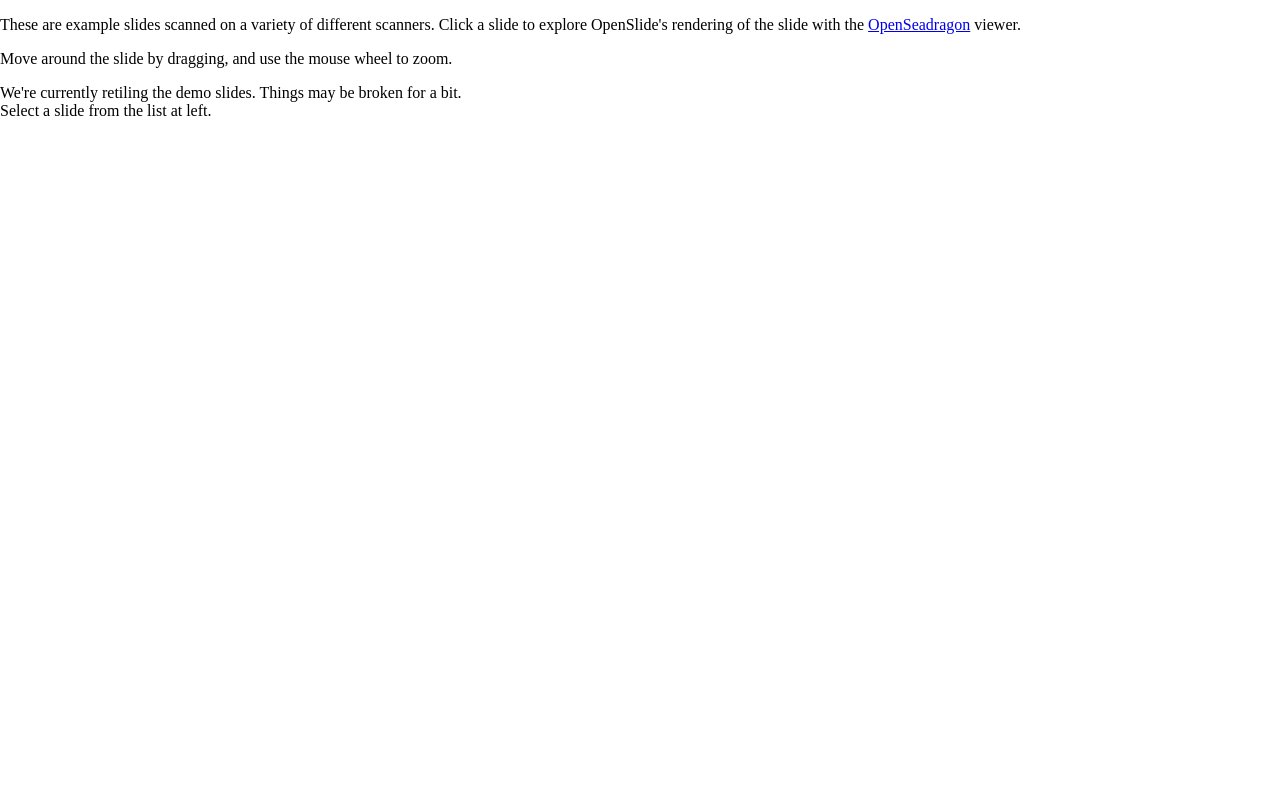
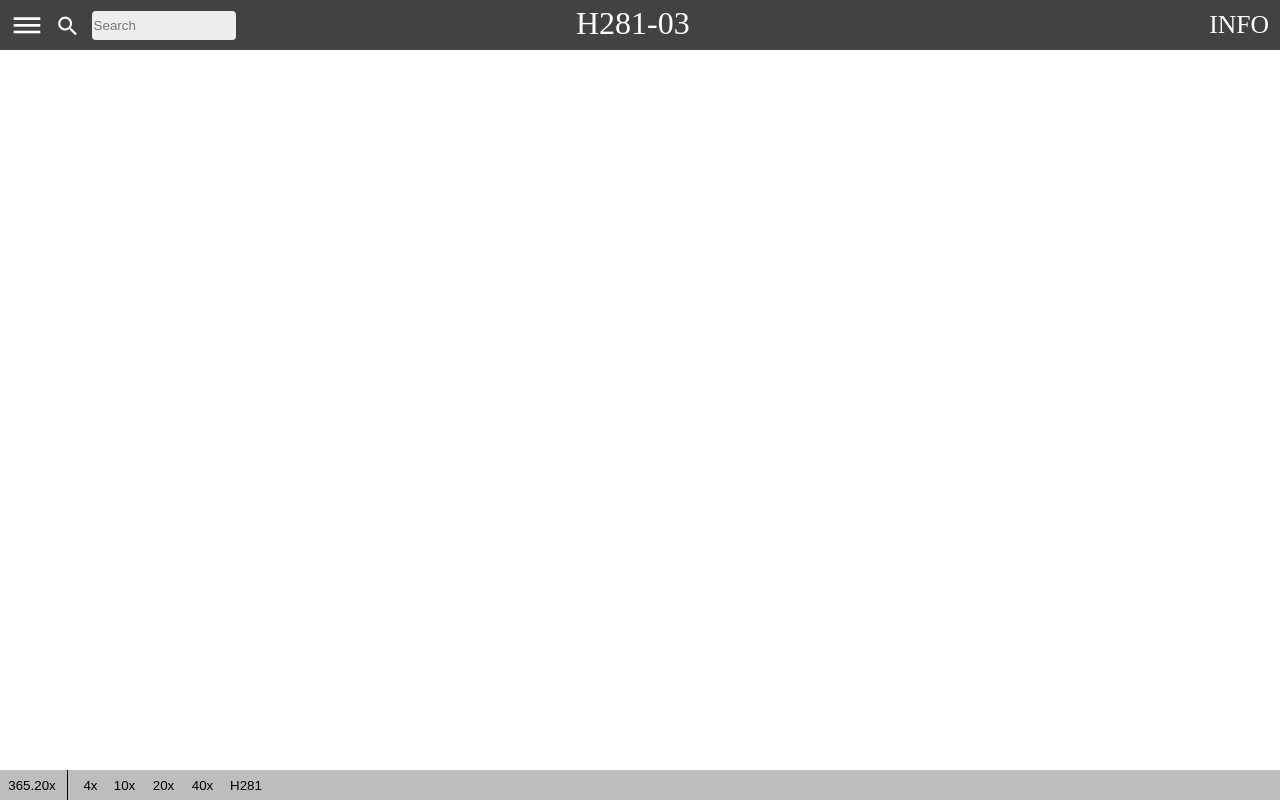
Before and after one commit to JacobIhle/Bachelor, a Flask app: template templates/index.html in a window 1280 px wide. Run offline with Flask 2, Linux system fonts and the light colour scheme; the template is opened without the code that fills it, so the values that code supplies are empty; some libraries are stand-ins or nearby versions.

Commit message:
fixed template files, minor GUI changes

```diff
--- a/app.py
+++ b/app.py
@@ -4,7 +4,7 @@ app = Flask(__name__)
 
 @app.route('/')
 def main():
-    return render_template("testOpenseadragon.html")
+    return render_template("index.html")
 
 @app.route('/<root>/<imageID>/<dzFiles>/<level>/<tile>')
 def getTile(root ,imageID ,dzFiles, level, tile):
--- a/static/GUI.js
+++ b/static/GUI.js
@@ -4,6 +4,7 @@ var dziInfo;
 
 $(document).ready(function() {
     addNonViewerHandlers();
+    jacobisGUIstuff();
 });
 
 function addNonViewerHandlers() {
@@ -61,5 +62,18 @@ function addViewerHandlers() {
     viewer.add_open(function () {
         viewer.viewport.zoomTo(0.6);
     });
+}
 
+function jacobisGUIstuff(){
+    $("#menuicon").hover(function(){
+        $("#menuicon").css({"background-color": "#212121", "border-radius": "5px"});
+    }, function(){
+        $("#menuicon").css({"background-color": "#424242", "border-radius": "5px"});
+    });
+
+    $("a").hover(function(){
+        $("#menuicon").css({"background-color": "#212121", "border-radius": "5px"});
+    }, function(){
+        $("#menuicon").css({"background-color": "#424242", "border-radius": "5px"});
+    });
 }
--- a/static/style.css
+++ b/static/style.css
@@ -33,7 +33,7 @@ li {
     float: left;
 }
 
-li #menuicon {
+#menuicon {
     color: white;
     font-size: 2em;
     line-height: 40px;
@@ -43,10 +43,12 @@ li #searchicon {
     color: white;
     font-size: 1.6em;
     line-height: 40px;
+    margin-right: 5px;
 }
 
 li #searchicon:hover{
     background-color: #212121;
+    border-radius: 5px;
 }
 
 li #searchicon:active{
@@ -82,7 +84,8 @@ li form{
     color: white;
     font-size: 1.6em;
     line-height: 40px;
-    padding: 0px 4px 0px 4px;
+    padding: 0px 6px 0px 6px;
+    border-radius: 5px;
 }
 
 #infoButton:hover {
@@ -204,7 +207,7 @@ li #filename {
 
 /* Change color of dropdown links on hover */
 .dropdown-content a:hover {
-    background-color: #f1f1f1
+    background-color: #f1f1f1;
 }
 
 /* Show the dropdown menu on hover */
--- a/templates/index.html
+++ b/templates/index.html
@@ -1,68 +1,40 @@
+<!doctype html>
+<script src='http://ajax.googleapis.com/ajax/libs/jquery/1.7.1/jquery.min.js' type='text/javascript'></script>
+<script type="text/javascript" src="../static/openseadragon.js"></script>
+<script type="text/javascript" src="../static/GUI.js"></script>
+<link rel="stylesheet" href="https://fonts.googleapis.com/icon?family=Material+Icons">
 
-<!--
-  OpenSlide demo site
-
-  Copyright (c) 2010-2015 Carnegie Mellon University
-  Copyright (c) 2016 Benjamin Gilbert
-
-  This program is free software; you can redistribute it and/or modify it
-  under the terms of version 2.1 of the GNU Lesser General Public License
-  as published by the Free Software Foundation.
-
-  This program is distributed in the hope that it will be useful, but
-  WITHOUT ANY WARRANTY; without even the implied warranty of MERCHANTABILITY
-  or FITNESS FOR A PARTICULAR PURPOSE.  See the GNU Lesser General Public
-  License for more details.
-
-  You should have received a copy of the GNU Lesser General Public License
-  along with this library; if not, write to the Free Software Foundation,
-  Inc., 51 Franklin Street, Fifth Floor, Boston, MA 02110-1301 USA.
--->
-
-<!doctype html>
-<html>
-<head>
-<title>OpenSlide Demo</title>
 <link rel="stylesheet" type="text/css" media="all" href="../static/style.css">
-<meta name="viewport" content="user-scalable=no">
-</head>
 
 <body>
-<div id="header">
-    <a href="/">
-    </a>
-    <div id="help-text">
-        <p class="no-top">These are example slides scanned on a variety of
-        different scanners.  Click a slide to explore OpenSlide's rendering
-        of the slide with the
-        <a href="http://openseadragon.github.io/">OpenSeadragon</a>
-        viewer.</p>
-        <p class="no-bottom">Move around the slide by dragging, and use the
-        mouse wheel to zoom.</p>
-    </div>
-    <div class="clear"></div>
-</div>
-<div id="content">
-    <div id="images" class="scroll-parent loading"></div>
-    <div id="viewpane">
-        <div id="retiling">
-            <div id="retiling-inner">
-                We're currently retiling the demo slides.  Things may be
-                broken for a bit.
-            </div>
+        <header>
+            <ul>
+                <li><div id="menu" class="dropdown">
+                        <button id="menuicon" class="material-icons menu">dehaze</button>
+                        <div class="dropdown-content">
+                            <a href="#">Add new scan</a>
+                            <a href="#">Thanks to the devs</a>
+                            <a href="#">Dump to xml</a>
+                        </div>
+                    </div>
+                    <li><button id="searchicon" class="material-icons search">search</button></li>
+                    <li><form>
+                        <input id="searchField" type="text" name="search" placeholder="Search">
+                    </form></li>
+                </li>
+                <li id="fileLi"><div id="filename">H281-03</div></li>
+                <li id="infoButton">INFO</li>
+            </ul>
+        </header>
+        <div id="display"></div>
+        <div id="infoField"></div>
+
+        <div id="footer">
+            <li><button id="currentZoomLevel">365.20x</button></li>
+            <li><button id="zoom4x">4x</button></li>
+            <li><button id="zoom10x">10x</button></li>
+            <li><button id="zoom20x">20x</button></li>
+            <li><button id="zoom40x">40x</button></li>
+            <li><button id="testButton">H281</button></li>
         </div>
-        <div id="view">
-            <div id="instructions">
-                Select a slide from the list at left.
-            </div>
-        </div>
-    </div>
-    <div id="details" class="scroll-parent"></div>
-</div>
-
-<script type="text/javascript" src="https://code.jquery.com/jquery-3.0.0.min.js"></script>
-<script type="text/javascript" src="../static/openseadragon.min.js"></script>
-<script type="text/javascript" src="../static/openseadragon-scalebar.min.js"></script>
-<script type="text/javascript" src="../static/GUI.js"></script>
-</body>
-</html>
+        </body>
```
Also changed, not shown: templates/testOpenseadragon.html (deleted, +0 -40 lines).
